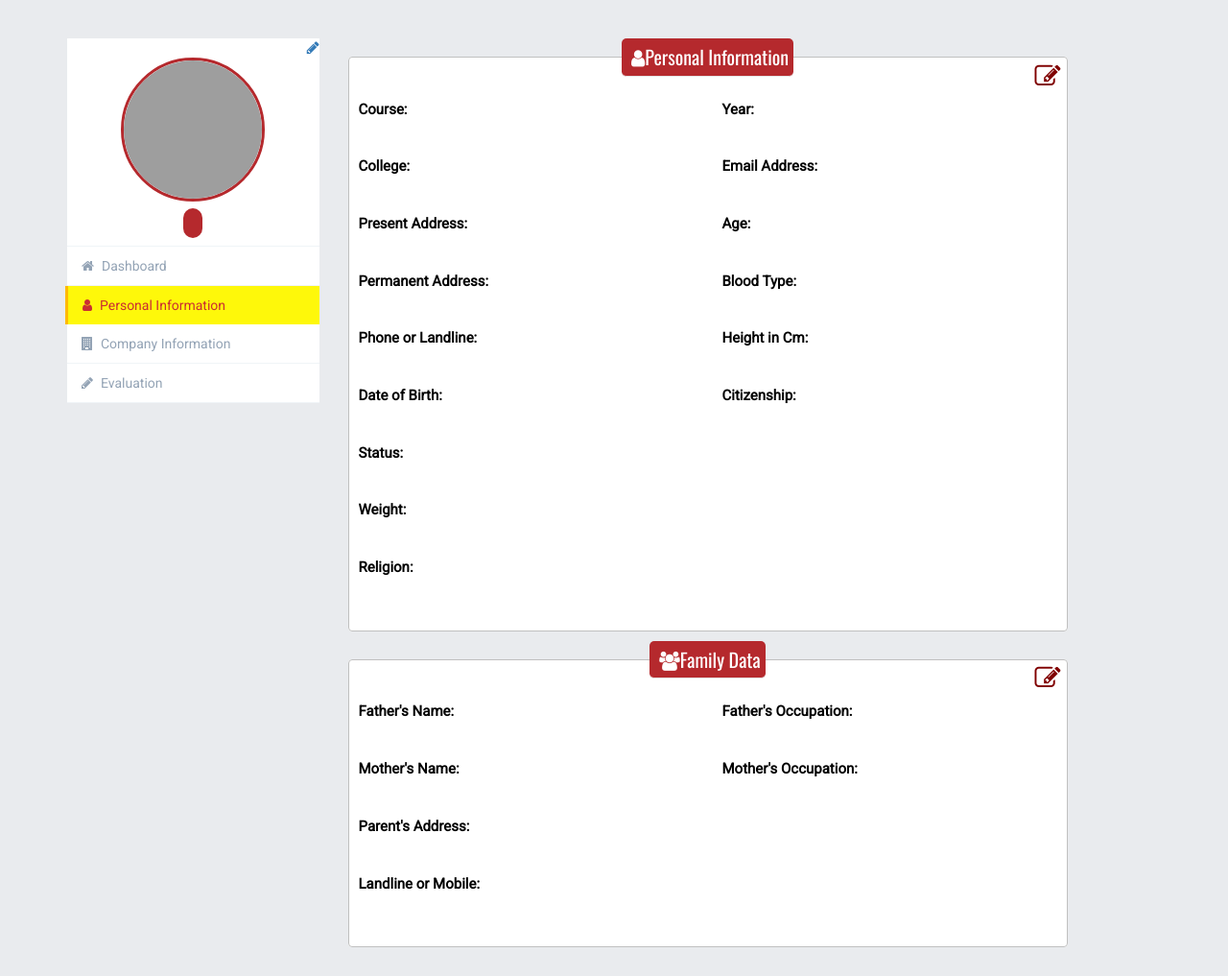
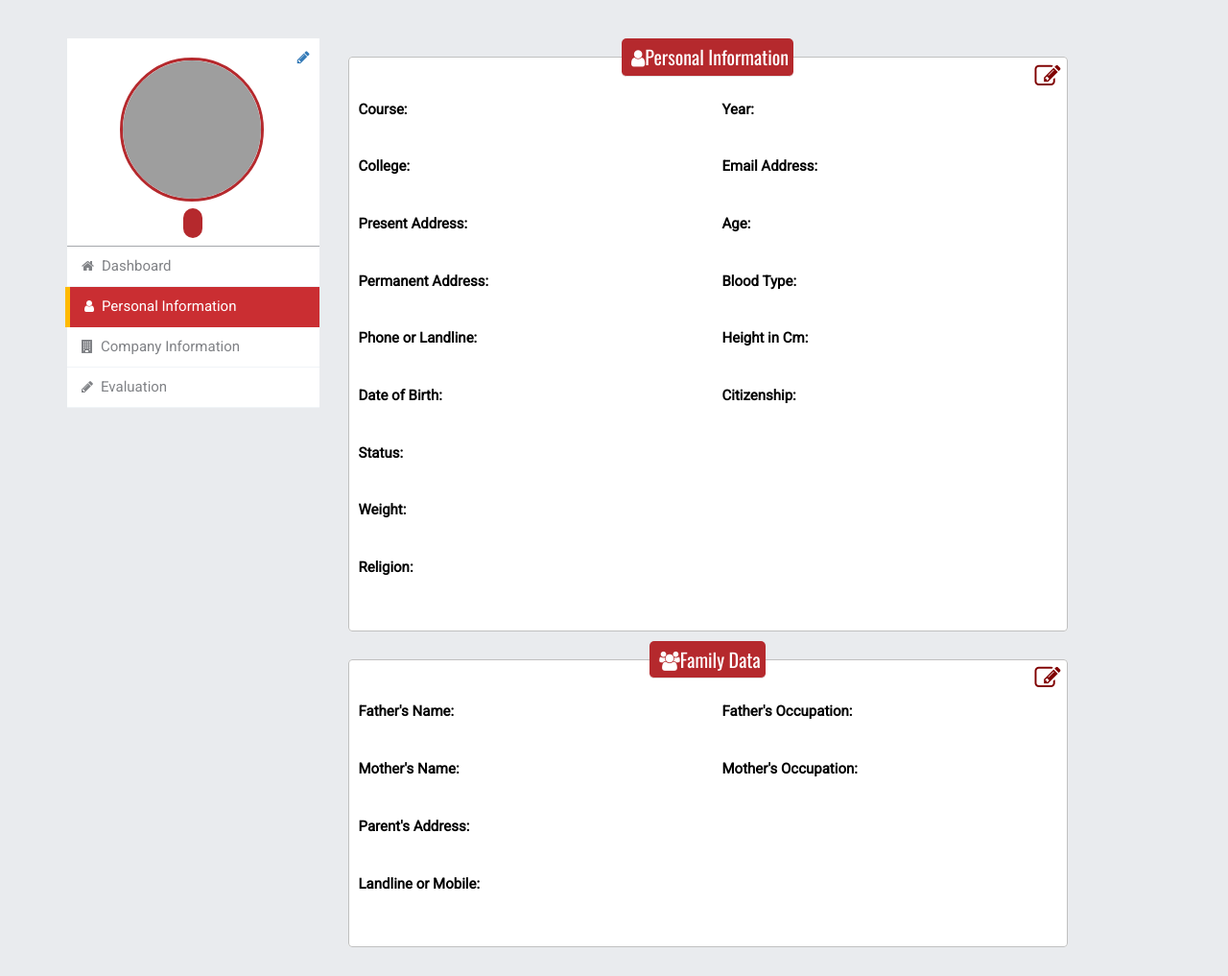
Before and after one commit to glennmichael123/thesis, a CodeIgniter app: page /database/index.php/main/profile in a window 1280 px wide. Shown: the part 60-1077 px from the top of the page at 96% size. Run offline with CodeIgniter, Linux system fonts and the light colour scheme; the visitor is signed in with stand-in values (Sample User, id 1); data that the repository does not hold is empty; some libraries are stand-ins or nearby versions; grey boxes are pictures that could not be loaded.

Commit message:
with tabs

```diff
--- a/application/views/profile.php
+++ b/application/views/profile.php
@@ -509,8 +509,8 @@
             text-align: left;
         }
         .profile-menu ul li a {
-             color: #93a3b5;
-             font-size: 14px;
+             color: #808286;
+             font-size: 15px;
              font-weight: 400;
         }
         .profile-menu ul li a i {
@@ -518,20 +518,20 @@
             font-size: 14px;
         }
         .profile-menu ul li a:hover {
-            background-color: #fef80a;
+            background-color: #f9eaea;
             color: #5b9bd1;
         }
         .profile-menu ul li.active {
             border-bottom: none;
         }
         .profile-menu ul li.active a {
-            color: #ca2e32;
-            background-color: #fef80a;
-            border-left: 3px solid #ffba00;
+            color: #FFFFFF;
+            background-color: #ca2e32;
+            border-left: 5px solid #ffba00;
             margin-left: -2px;
         }
         .home{
-            border-top: 1px solid #f0f4f7;
+            border-top: 1px solid #a5a8ac;
         }
         #fourth-fieldset,#fifth-fieldset{
             display: none;
@@ -750,7 +750,7 @@
                 <div class="row">
                     <div class="col-lg-3">
                             <div class="profile-container">
-                                <a href="#" class="show-profilepic-options" style="float: right;"><i class="fa fa-pencil"></i></a>
+                                <a href="#" class="show-profilepic-options" style="float: right; padding-right: 10px; padding-top: 10px;"><i class="fa fa-pencil"></i></a>
                                     <div class="profile-image">
                                         <?php if($personalDetails[0]['image_id'] == '<i class="fa fa-user-circle fa-5x" style="font-size: 150px;" aria-hidden="true"></i>'):?>
                                             <?php echo $personalDetails[0]['image_id'];?>
@@ -896,7 +896,7 @@
 
                     </fieldset>
                      <fieldset id="third-fieldset">
-                    <legend><i class="fa fa-building-o"> </i>Company Information</legend>
+                    <legend><i class="fa fa-building-o"></i> Company Information</legend>
                          <div id="edit">
                              <button id="btn-edit2"><span class="fa fa-pencil-square-o" aria-hidden="true"></span></button>
                          </div>
```
Also changed, not shown: application/views/index.php (+7 -7 lines), application/views/supervisor-dashboard.php (+38 -8 lines), assets/uploads/glenn.torregosa.jpg (added).
